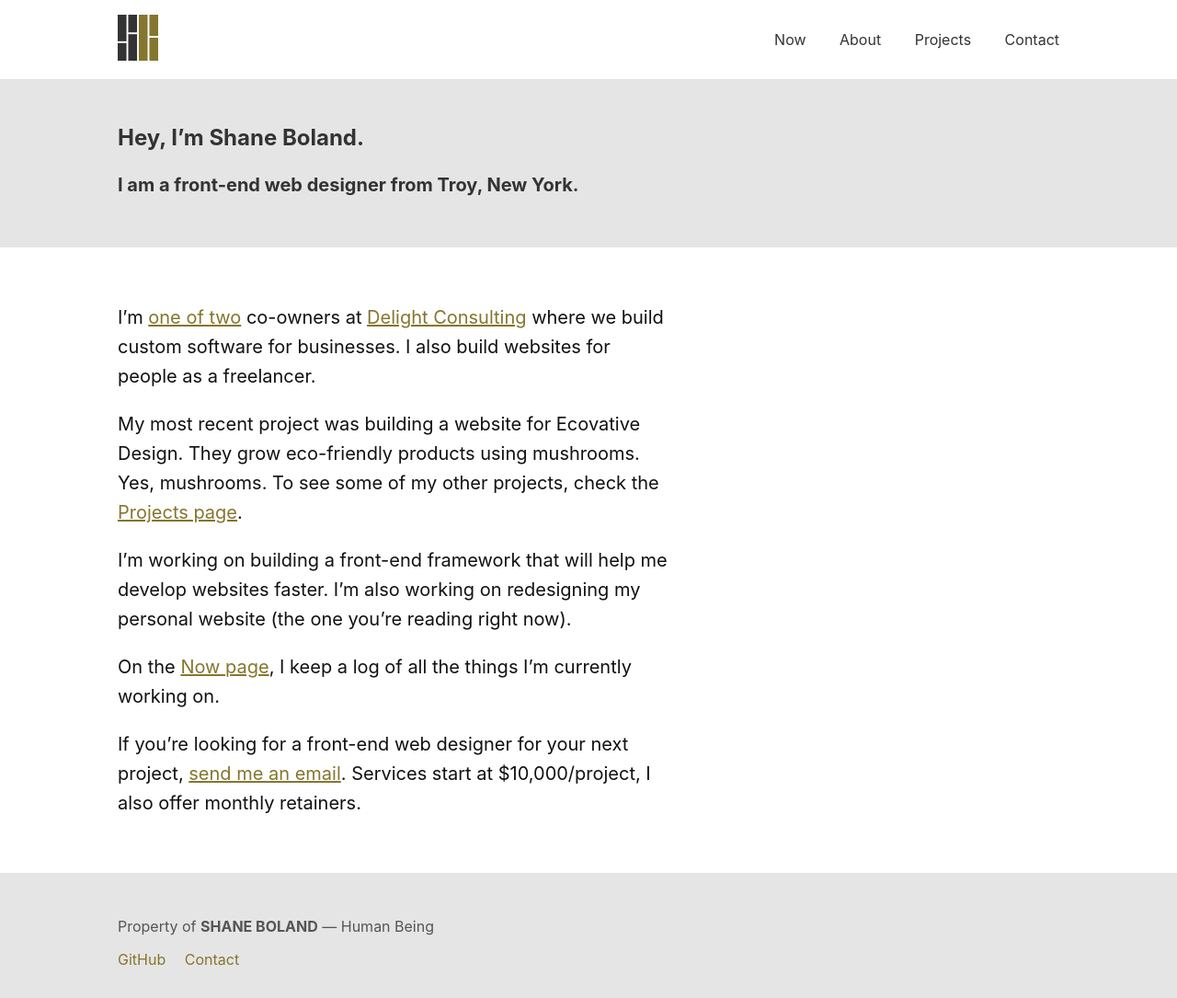
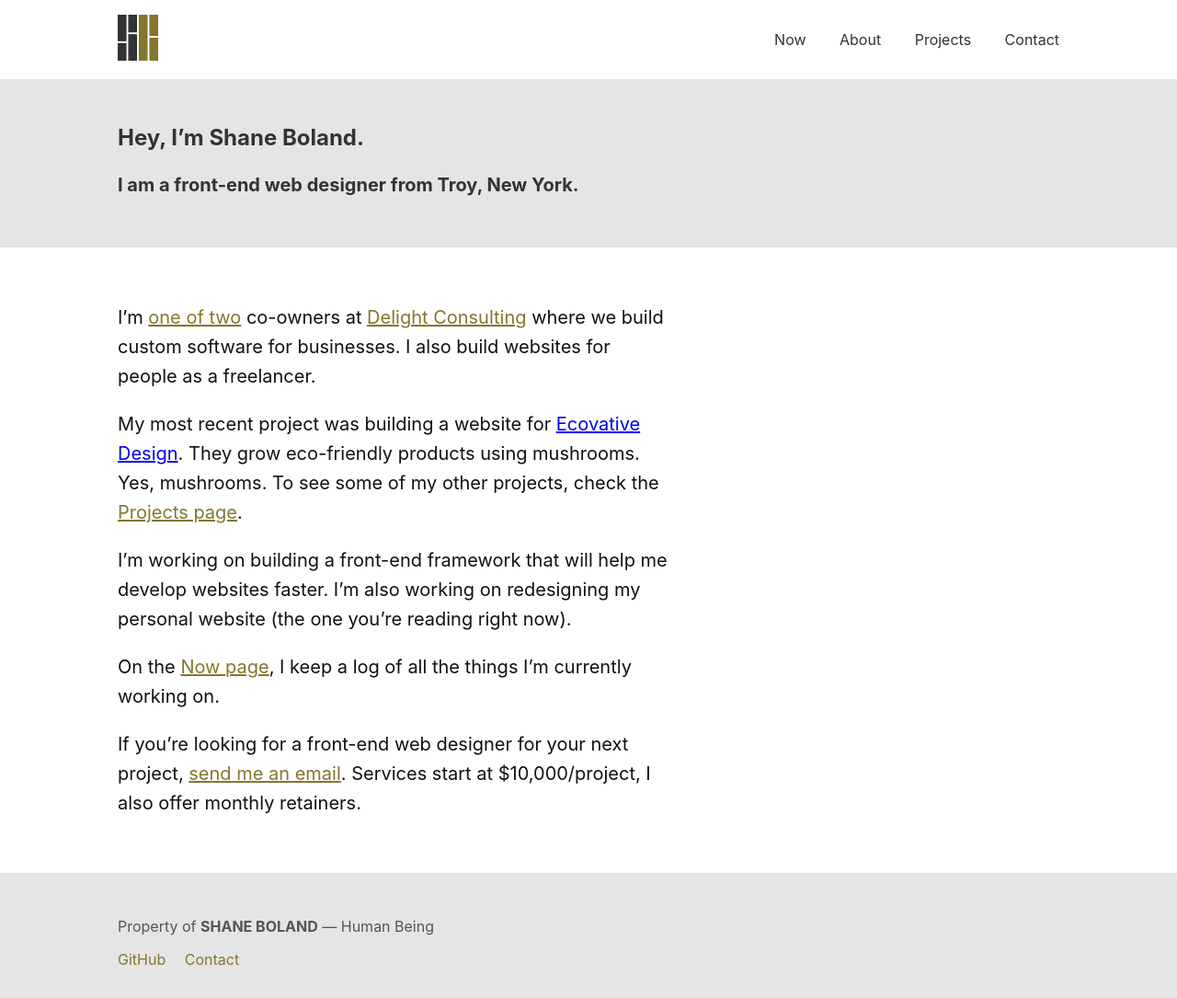
Before and after one commit to shanetheboland/portfolio, a Jekyll site: the page built from index.html, in a window 1280 px wide. Shown: the whole page at 92% size. Built offline with Jekyll 4.4.1, drawn with Linux system fonts in a browser that asks for light colours.

Commit message:
CONTENT: Added link on home page, and rearranged facts on about page

```diff
--- a/about.html
+++ b/about.html
@@ -62,12 +62,12 @@
           <li>- I’m a relatively quiet person.</li>
           <li>- My favorite color is gray.</li>
           <li>- I like my coffee black.</li>
+          <li>- Canada Dry Ginger ale is my alcoholic beverage of choice.</li>
           <li>- I listen to music with headphones on, even if I’m alone.</li>
           <li>- I like all kinds of music but recently have been listening to a lot of Chicago based hip-hop.</li>
           <li>- My favorite emoji is &#127829; &#127829; &#127829; (pizza).</li>
-          <li>- Canada Dry Ginger ale is my alcoholic beverage of choice.</li>
+          <li>- I spend my time reading, playing drums or ukulele, meditating, watching Netflix or Hulu, and drawing.</li>
           <li>- My favorite TV show is <em>The Office (U.S. version)</em>.</li>
-          <li>- I spend my time reading, playing drums or ukulele, meditating, watching Netflix or Hulu, and drawing.</li>
           <li>- I enjoy having plants in my house but I’m not very good at keeping them alive.</li>
           <li>- Pizza is my favorite food group.</li>
         </ul>
--- a/index.html
+++ b/index.html
@@ -16,7 +16,7 @@
       <p class="f5 f4-ns measure lh-copy">
       I’m <a class="gold dim" href="http://twitter.com/hunterfortuin">one of two</a> co-owners at <a class="gold dim" href="http://delight.consulting">Delight Consulting</a> where we build custom software for businesses. I also build websites for people as a freelancer.
       </p>
-      <p class="f5 f4-ns measure lh-copy">My most recent project was building a website for Ecovative Design. They grow eco-friendly products using mushrooms. Yes, mushrooms. To see some of my other projects, check the <a href="{{ "/projects" | prepend: site.github.url }}" class="dim gold">Projects page</a>.</p>
+      <p class="f5 f4-ns measure lh-copy">My most recent project was building a website for <a href="http://ecovativedesign.com" alt="Ecovative’s home page">Ecovative Design</a>. They grow eco-friendly products using mushrooms. Yes, mushrooms. To see some of my other projects, check the <a href="{{ "/projects" | prepend: site.github.url }}" class="dim gold">Projects page</a>.</p>
       <p class="f5 f4-ns measure lh-copy">I’m working on building a front-end framework that will help me develop websites faster. I’m also working on redesigning my personal website (the one you’re reading right now).</p>
       <p class="f5 f4-ns measure lh-copy">On the <a href="{{ "/now" | prepend: site.github.url }}" class="dim gold">Now page</a>, I keep a log of all the things I’m currently working on.</p>
       <p class="f5 f4-ns measure lh-copy">If you’re looking for a front-end web designer for your next project, <a href="{{ "/contact" | prepend: site.github.url }}" class="dim gold">send me an email</a>. Services start at $10,000/project, I also offer monthly retainers.</p>
```
